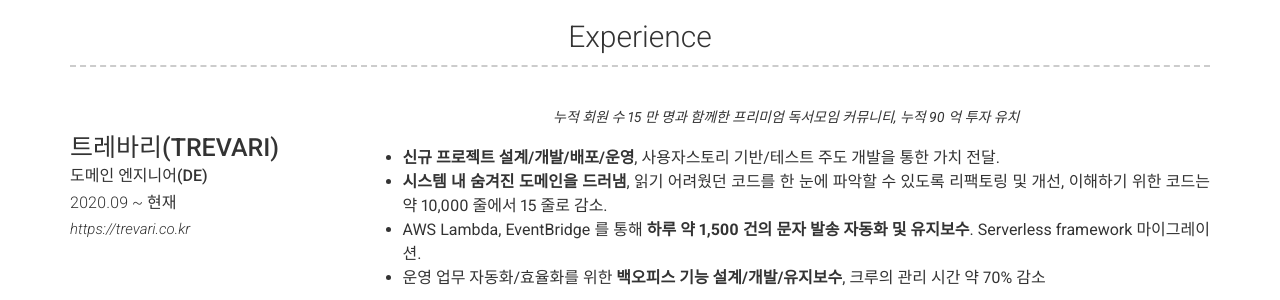
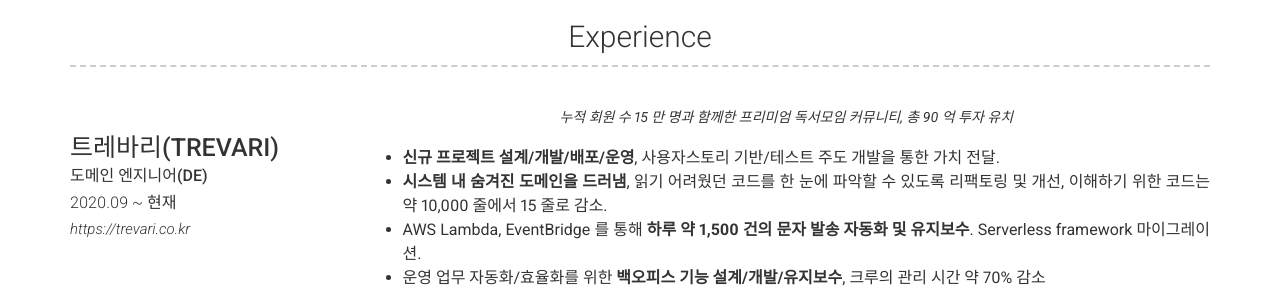
Before and after one commit to currenjin/resume, a Jekyll site: the page built from index.md, in a window 1280 px wide and 900 px high, scrolled down 436 px. Shown: the part 151-451 px from the top of the window. Built offline with Jekyll 4.4.1, drawn with Linux system fonts in a browser that asks for light colours; nearby versions of some CDN libraries.

Commit message:
fix: typo

```diff
--- a/_config.yml
+++ b/_config.yml
@@ -67,7 +67,7 @@ content:
         caption: 2020.09 ~ 현재
         link: https://trevari.co.kr
         quote: >
-          누적 회원 수 15 만 명과 함께한 프리미엄 독서모임 커뮤니티, 누적 90 억 투자 유치
+          누적 회원 수 15 만 명과 함께한 프리미엄 독서모임 커뮤니티, 총 90 억 투자 유치
         description: |
           - **신규 프로젝트 설계/개발/배포/운영**, 사용자스토리 기반/테스트 주도 개발을 통한 가치 전달.
           - **시스템 내 숨겨진 도메인을 드러냄**, 읽기 어려웠던 코드를 한 눈에 파악할 수 있도록 리팩토링 및 개선, 이해하기 위한 코드는 약 10,000 줄에서 15 줄로 감소.
```
